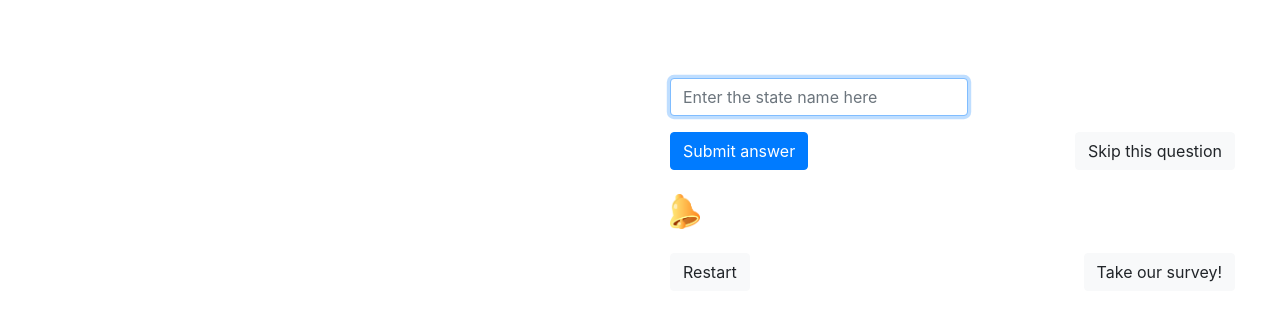
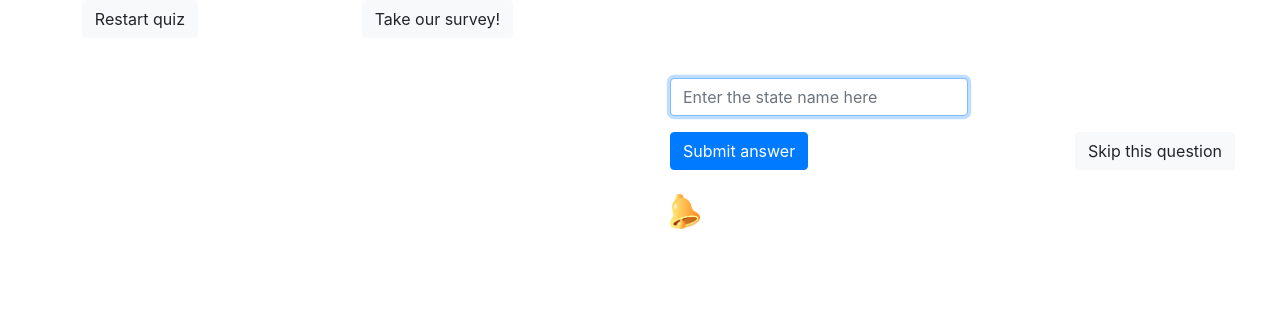
Before and after one commit to eelcaz/map-game-full, a Flask app: template templates/index.html in a window 1280 px wide. Shown: the part 122-443 px from the top of the page. Run offline with Flask 2, Linux system fonts and the light colour scheme; the template is opened without the code that fills it, so the values that code supplies are empty.

Commit message:
UI table update

```diff
--- a/templates/index.html
+++ b/templates/index.html
@@ -20,6 +20,15 @@
 		<div class="row justify-content-center">
 			<div class="col ">
 				<img src="{{ map_image }}" alt="Map Image">
+				<br>
+				<div class="container row justify-content-around">
+					<form method="POST" name="myform3">
+						<button type="submit" name="RestartGame" class="btn btn-light d-flex ">Restart quiz</button>
+					</form>
+					<form method="POST" name="myform3">
+						<button type="submit" name="TakeSurvey" class="btn btn-light d-flex ">Take our survey!</button>
+					</form>
+				</div>
 			</div>
 			<div class="col" id="trivia">
 				<div class="container">
@@ -42,16 +51,7 @@
 						<p>{{feedback_message}}</p>
 					</div>
 					<br>
-					<div class="container row justify-content-between">
-						<form method="POST" name="myform3">
-							<button type="submit" name="RestartGame" class="btn btn-light d-flex ">Restart</button>
-						</form>
-						<form method="POST" name="myform3">
-							<button type="submit" name="TakeSurvey" class="btn btn-light d-flex ">Take our survey!</button>
-						</form>
-					</div>
-					<br>
-					<table>
+					<table class="table table-bordered">
  					 {%for row in tbl%}
      					<tr>
         				{%for col in row%}
```
